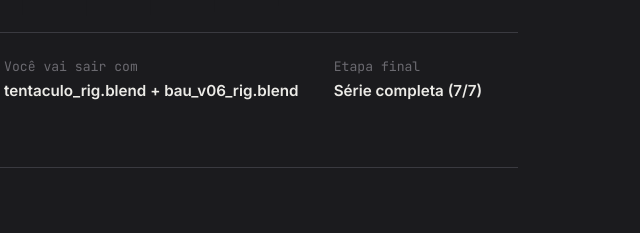
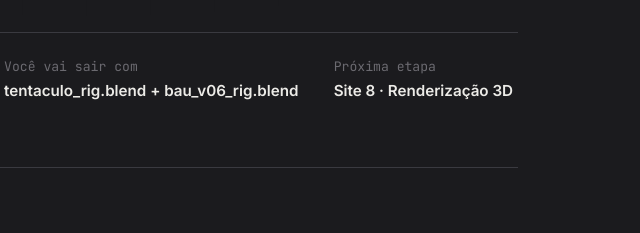
Before and after one commit to rclepf/Blender07, a plain HTML site: page index.html in a window 1280 px wide. Shown: the part 411-644 px from the top of the page, 554-1194 px from the left. Drawn offline with Linux system fonts and the light colour scheme.

Commit message:
Update index.html

```diff
--- a/index.html
+++ b/index.html
@@ -157,7 +157,7 @@ p{color:var(--text-dim);}
       <div class="item">Parte anterior<strong>Site 6 · Exportação</strong></div>
       <div class="item">Arquivo de partida<strong>bau_v05.blend</strong></div>
       <div class="item">Você vai sair com<strong>tentaculo_rig.blend + bau_v06_rig.blend</strong></div>
-      <div class="item">Etapa final<strong>Série completa (7/7)</strong></div>
+      <div class="item">Próxima etapa<strong>Site 8 · Renderização 3D</strong></div>
     </div>
   </section>
 
```
